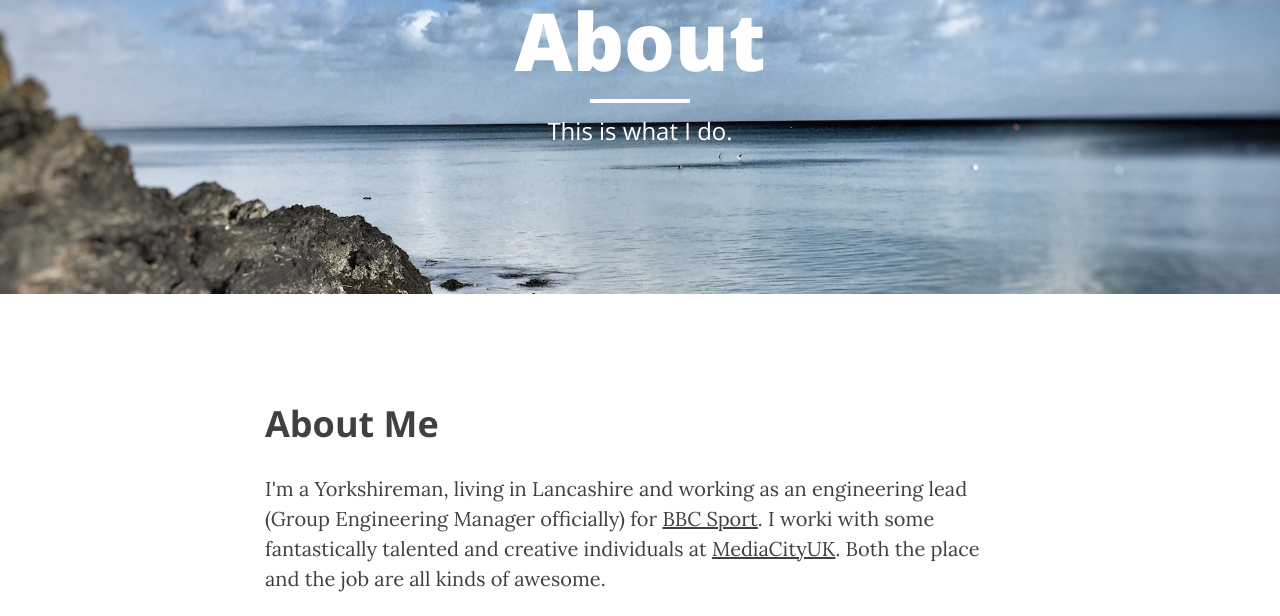
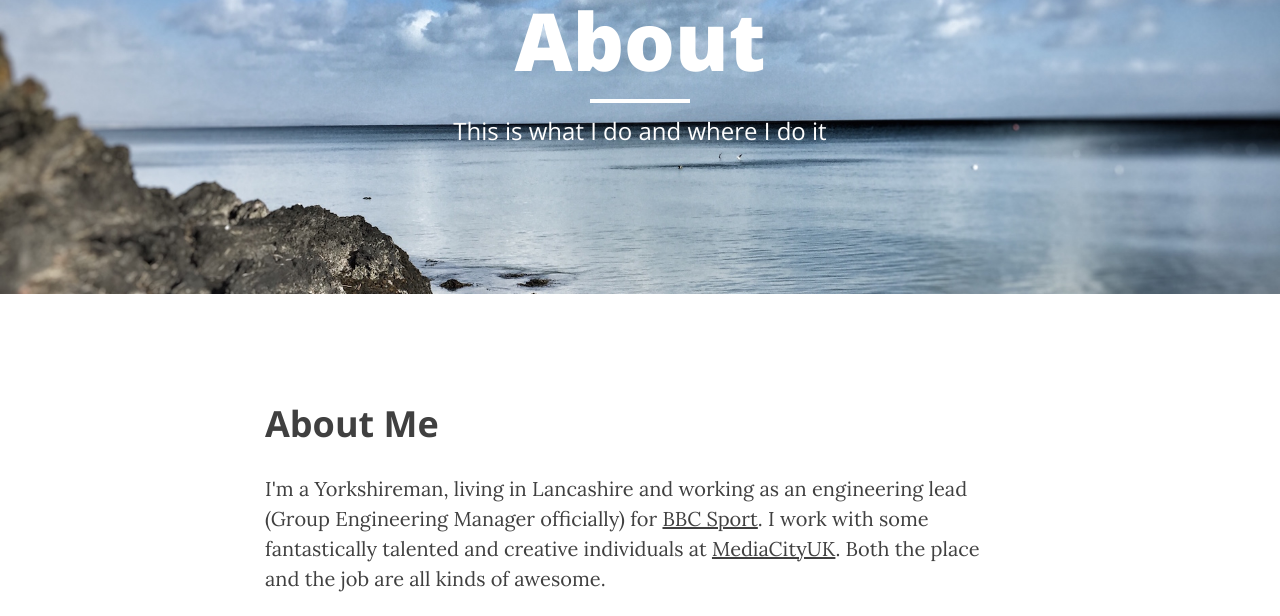
Before and after one commit to apiadventures/apiadventures.github.io, a Jekyll site: the page built from about.html, in a window 1280 px wide. Shown: the part 154-770 px from the top of the page. Built offline with Jekyll 4.4.1, drawn with Linux system fonts in a browser that asks for light colours; nearby versions of some CDN libraries.

Commit message:
updated about page and home page

```diff
--- a/about.html
+++ b/about.html
@@ -1,13 +1,13 @@
 ---
 layout: page
 title: "About"
-description: "This is what I do."
+description: "This is what I do and where I do it"
 header-img: "img/abersoch.jpg"
 ---
 
 <h2 class="section-heading">About Me</h2>
 
-<p>I'm a Yorkshireman, living in Lancashire and working as an engineering lead (Group Engineering Manager officially) for <a href="http://m.bbc.co.uk/sport/"> BBC Sport</a>.  I worki with some fantastically talented and creative individuals at <a href="http://www.mediacityuk.co.uk"> MediaCityUK</a>. Both the place and the job are all kinds of awesome.</p>
+<p>I'm a Yorkshireman, living in Lancashire and working as an engineering lead (Group Engineering Manager officially) for <a href="http://m.bbc.co.uk/sport/"> BBC Sport</a>.  I work with some fantastically talented and creative individuals at <a href="http://www.mediacityuk.co.uk"> MediaCityUK</a>. Both the place and the job are all kinds of awesome.</p>
 <p>I'm the hiring manager for Sport Engineering, which means I have to point out that <a href="http://careerssearch.bbc.co.uk/jobs/job/JavaScript-Software-Engineer/13701"> I'm hiring.</a></p>
 
 <h2 class="section-heading">About the Images</h2>
--- a/index.html
+++ b/index.html
@@ -1,6 +1,6 @@
 ---
 layout: page
-description: "Adventures with the web on the web"
+description: "A geeky Yorkshireman's adventures with the web on the web"
 ---
 
 {% for post in paginator.posts %}
```
